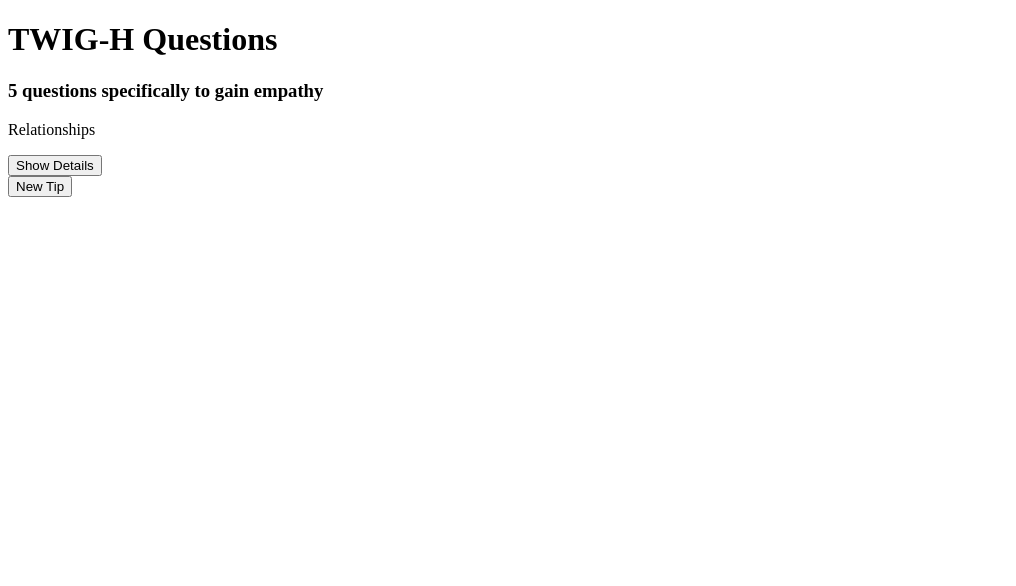
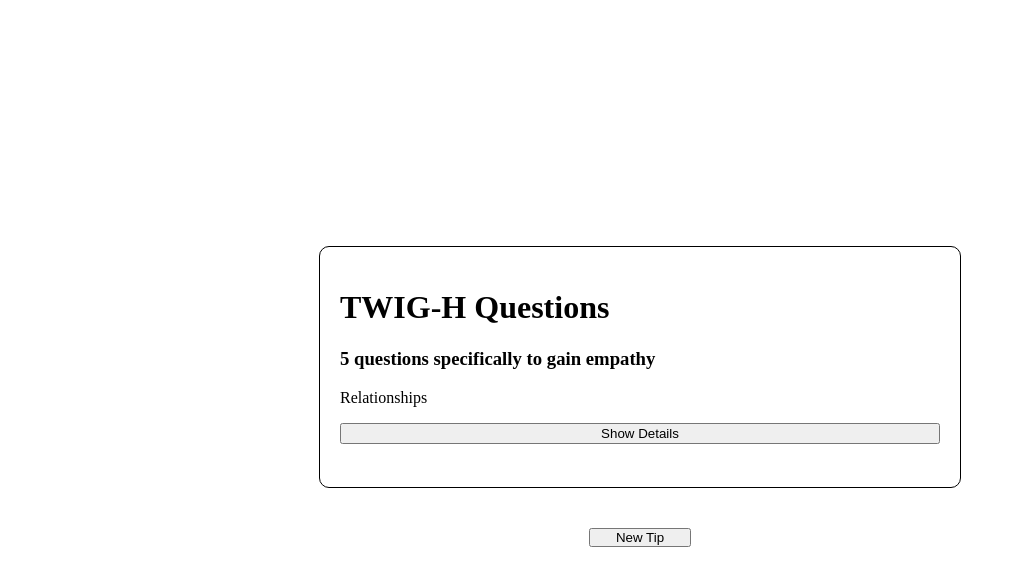
Before and after one commit to Madhav-Malhotra/helpful-things-you-can-do, a React (Create React App) app: page / in a window 1280 px wide. Shown: the top 586 px of the page, without its empty margins (0-1016 px from the left). Built offline with nearby package versions, Linux system fonts and the light colour scheme.

Commit message:
Minimal card styling

```diff
--- a/src/App.css
+++ b/src/App.css
@@ -1,3 +1,33 @@
+div.App {
+  display: flex;
+  flex-direction: column;
+  height: 97vh;
+  justify-content: center;
+}
+
+div.Card {
+  display: flex;
+  flex-direction: column;
+  padding: 20px;
+  border: 1px solid black;
+  border-radius: 10px;
+  min-height: 200px;
+  justify-content: center;
+  max-width: 600px;
+  margin: 20px auto;
+  width: -webkit-fill-available;
+}
+
 div.Card p.detail {
   white-space: pre-line;
 }
+
+div.Card h1 {
+  margin-top: 0;
+}
+
+button.next-card {
+  max-width: 600px;
+  margin: 20px auto;
+  padding: 0 25px;
+}
--- a/src/App.js
+++ b/src/App.js
@@ -11,7 +11,7 @@ function App() {
   return (
     <div className="App">
       <Card {...data[num]} />
-      <button onClick={handleNewTip}>New Tip</button>
+      <button className="next-card" onClick={handleNewTip}>New Tip</button>
     </div>
   );
 }
--- a/src/components/Card.js
+++ b/src/components/Card.js
@@ -3,13 +3,12 @@ import React, { useState } from 'react';
 export default function Card(props) {
   const [detail, setDetail] = useState(false);
   let content;
-  console.log(props.Detailed);
 
   if (!detail) {
     content = (<div>
       <h1>{props.Name}</h1>
       <h3>{props.Description}</h3>
-      <p>{JSON.stringify(props.Tags).replace(/[\[\]"]/g, '')}</p>
+      <p>{JSON.stringify(props.Tags).replace(/[[\]"]/g, '')}</p>
       {props.ReviewNumber ? <p>User rating: {props.Rating}/5 ({props.ReviewNumber})</p> : ""}
     </div>);
   } else {
```
